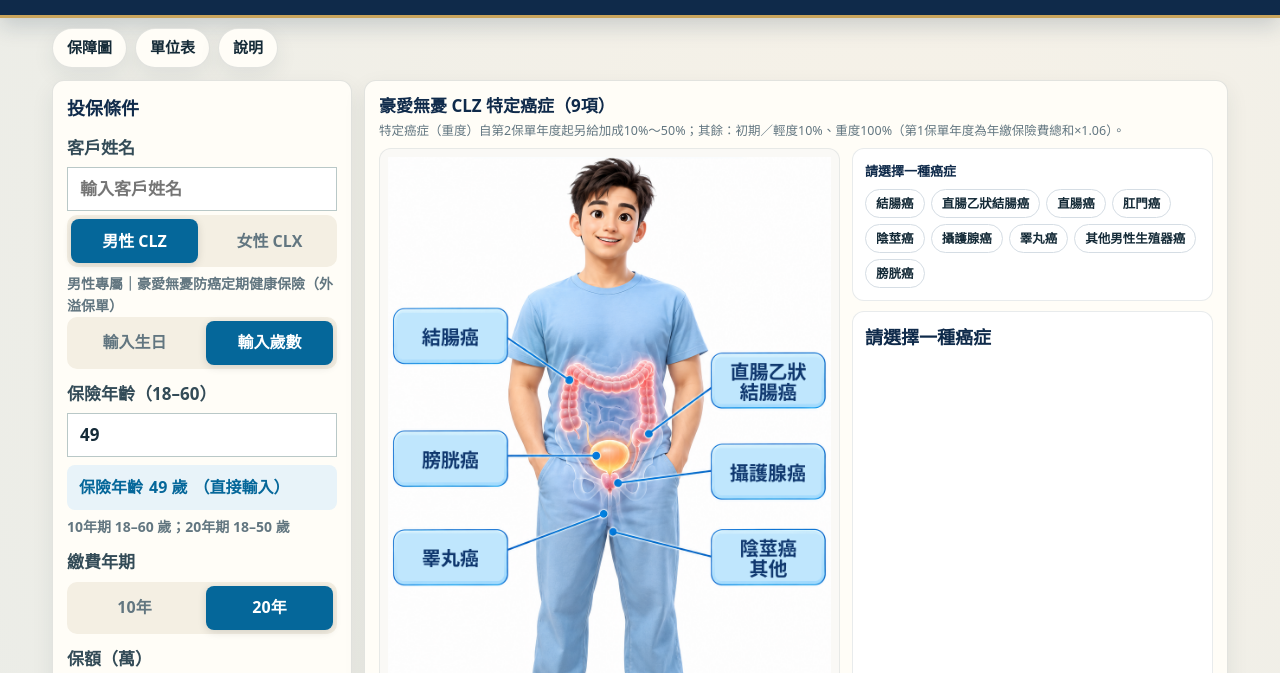
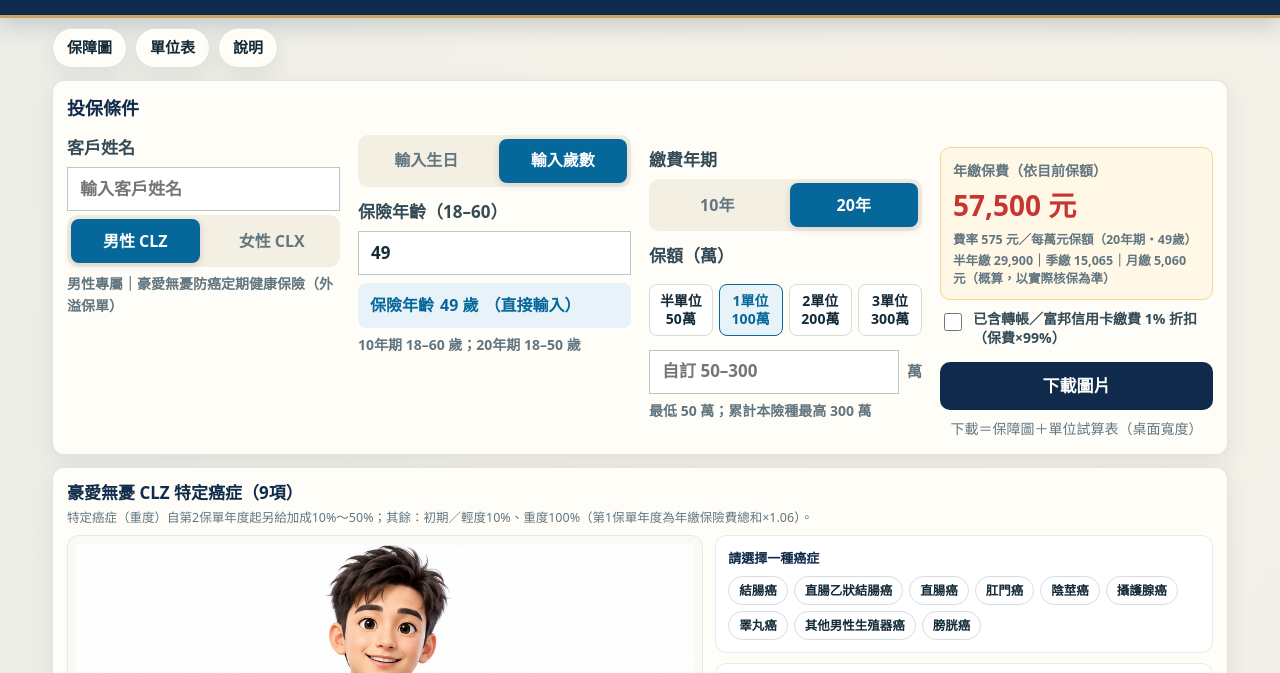
Before and after one commit to dashin-team/clz-clx-cancer, a plain HTML site: page index.html in a window 1280 px wide. Shown: the part 49-722 px from the top of the page. Drawn offline with nearby package versions, Linux system fonts and the light colour scheme.

Commit message:
Horizontal controls layout, remove blank space

```diff
--- a/index.html
+++ b/index.html
@@ -55,6 +55,13 @@ a{color:inherit; text-decoration:none}
   .cancer-sec{order:2}
   .maincol{order:3}
 }
+
+.ctrl-groups{display:flex; flex-direction:column; gap:0}
+@media (min-width:900px){
+  .layout{grid-template-columns:1fr; grid-template-areas:"ctrl" "cancer" "main"}
+  .ctrl-groups{display:grid; grid-template-columns:repeat(4,minmax(0,1fr)); gap:18px; align-items:start}
+  .ctrl-groups .cg{min-width:0}
+}
 .card{
   background:var(--paper); border:1px solid #142a371f;
   border-radius:var(--radius); box-shadow:var(--shadow); padding:14px;
@@ -88,9 +95,9 @@ input:focus{border-color:var(--blue); box-shadow:0 0 0 3px #05679a1c}
 }
 .age-line .err{color:var(--red)}
 .hint{font-size:14px; color:var(--muted); margin:6px 0 0; font-weight:600}
-.amt-grid{display:grid; grid-template-columns:repeat(2,1fr); gap:8px; margin-top:8px}
+.amt-grid{display:grid; grid-template-columns:repeat(4,1fr); gap:6px; margin-top:8px}
 .amt-grid button{
-  min-height:52px; padding:6px 4px; border:1.5px solid var(--line); background:#fff;
+  min-height:52px; padding:6px 2px; border:1.5px solid var(--line); background:#fff;
   border-radius:8px; font-weight:800; font-size:14px; color:var(--ink); line-height:1.25;
   white-space:nowrap;
 }
@@ -331,7 +338,8 @@ body.theme-clz{--cancer-accent:#1565c0}
   <div class="layout">
     <aside class="controls card" id="controls">
       <h2>投保條件</h2>
-      <label class="field client-name">客戶姓名
+      <div class="ctrl-groups">
+<div class="cg"><label class="field client-name">客戶姓名
         <input type="text" id="clientName" placeholder="輸入客戶姓名" autocomplete="name" maxlength="40">
       </label>
       <div class="seg" id="prodSeg">
@@ -340,7 +348,8 @@ body.theme-clz{--cancer-accent:#1565c0}
       </div>
       <p class="hint" id="prodHint">男性專屬｜豪愛無憂防癌定期健康保險（外溢保單）</p>
 
-      <div class="seg mode" id="ageModeSeg">
+      </div>
+<div class="cg"><div class="seg mode" id="ageModeSeg">
         <button type="button" class="active" data-mode="birth">輸入生日</button>
         <button type="button" data-mode="age">輸入歲數</button>
       </div>
@@ -359,7 +368,8 @@ body.theme-clz{--cancer-accent:#1565c0}
       <div class="age-line" id="ageLine"><span>請輸入生日或歲數</span></div>
       <p class="hint">10年期 18–60 歲；20年期 18–50 歲</p>
 
-      <label class="field">繳費年期
+      </div>
+<div class="cg"><label class="field">繳費年期
         <div class="seg term" id="termSeg">
           <button type="button" data-term="10">10年</button>
           <button type="button" data-term="20" class="active">20年</button>
@@ -380,7 +390,8 @@ body.theme-clz{--cancer-accent:#1565c0}
       </label>
       <p class="hint">最低 50 萬；累計本險種最高 300 萬</p>
 
-      <div class="premium-box" id="premiumBox">
+      </div>
+<div class="cg"><div class="premium-box" id="premiumBox">
         <div class="lab" id="premLab">年繳保費（依目前保額）</div>
         <div class="amt" id="premAnnual">—</div>
         <div class="sub" id="rateNote"></div>
@@ -390,6 +401,8 @@ body.theme-clz{--cancer-accent:#1565c0}
 
       <button type="button" class="btn" id="btnDownload">下載圖片</button>
       <p class="dl-hint" id="dlHint">下載＝保障圖＋單位試算表（桌面寬度）</p>
+    </div>
+</div>
     </aside>
 
     <section class="card cancer-sec" id="cancerSec" aria-label="保障癌症">
```
